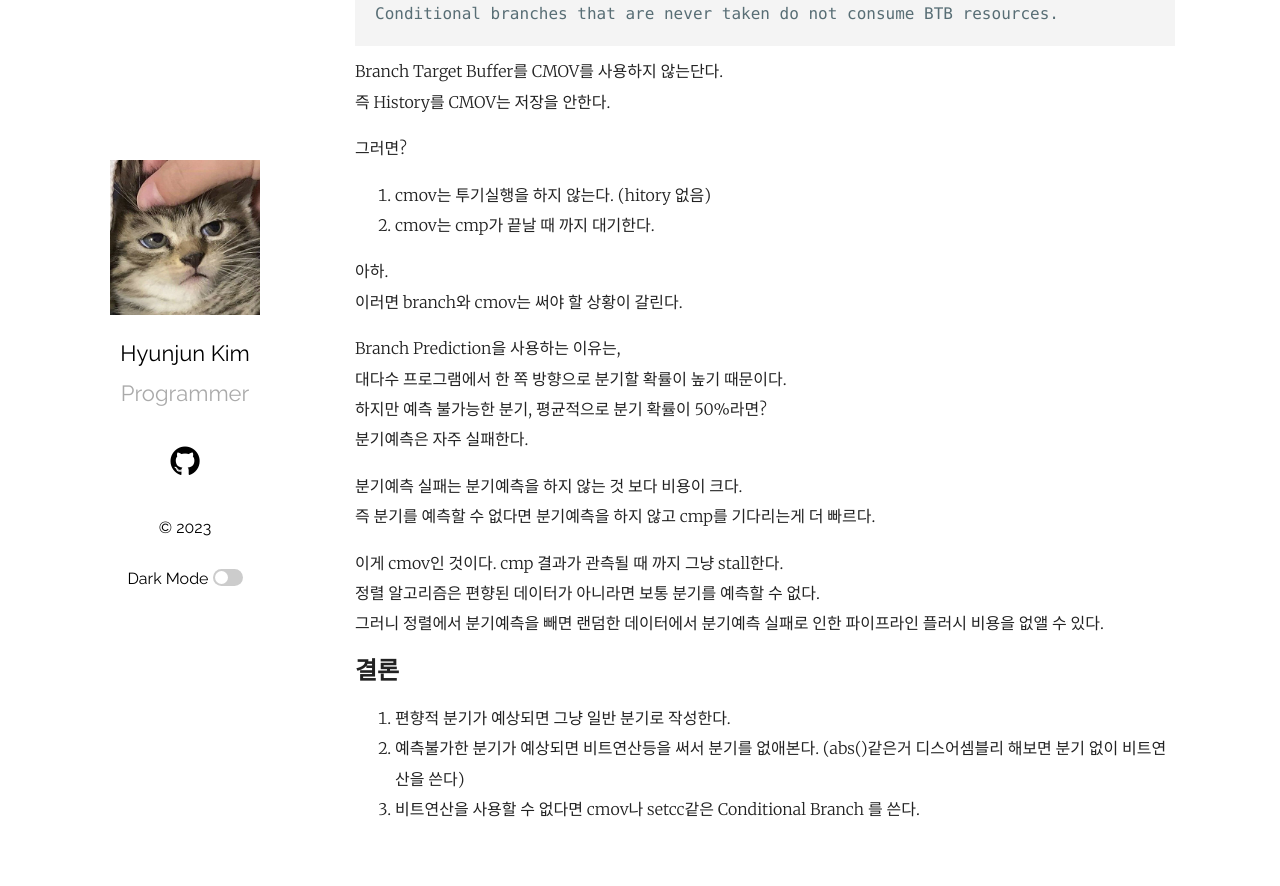
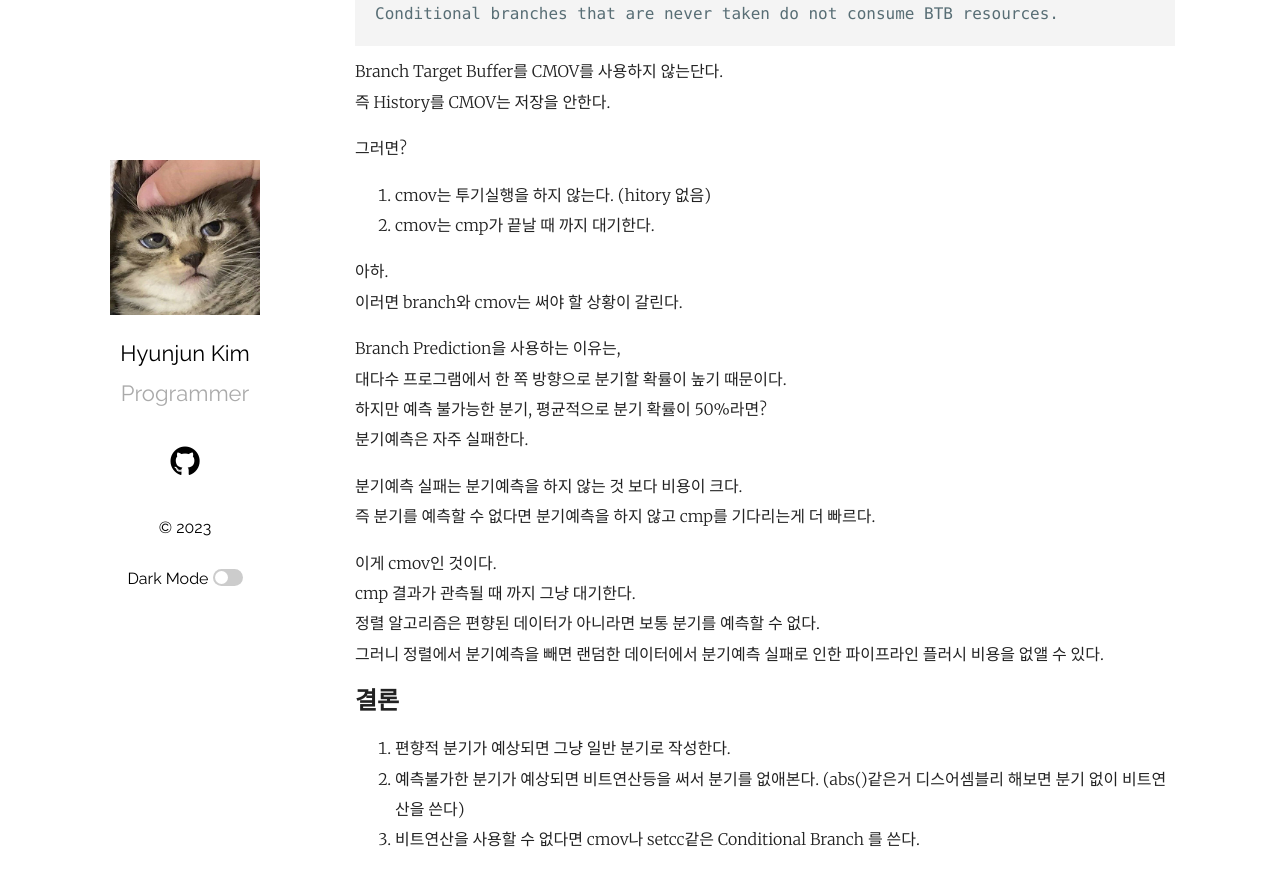
Before and after one commit to Ria9993/Ria9993.github.io, a Jekyll site: the page built from _posts/2023-05-15-cmov.md, in a window 1280 px wide and 900 px high, scrolled down 606 px. Shown: the top 886 px of the window. Built offline with Jekyll 4.4.1, drawn with Linux system fonts in a browser that asks for light colours; comment, search, counter and statistics services are not loaded; some of the changed text lies outside the part shown.

Commit message:
Update 2023-05-15-cmov.md

```diff
--- a/_posts/2023-05-15-cmov.md
+++ b/_posts/2023-05-15-cmov.md
@@ -45,7 +45,7 @@
 즉 분기를 예측할 수 없다면 분기예측을 하지 않고 cmp를 기다리는게 더 빠르다.
 
 이게 cmov인 것이다.
-cmp 결과가 관측될 때 까지 그냥 stall한다.
+cmp 결과가 관측될 때 까지 그냥 대기한다.
 정렬 알고리즘은 편향된 데이터가 아니라면 보통 분기를 예측할 수 없다.
 그러니 정렬에서 분기예측을 빼면 랜덤한 데이터에서
 분기예측 실패로 인한 파이프라인 플러시 비용을 없앨 수 있다.
```
Also changed, not shown: other parts of _posts/2023-05-15-cmov.md (+1 -1 lines).
